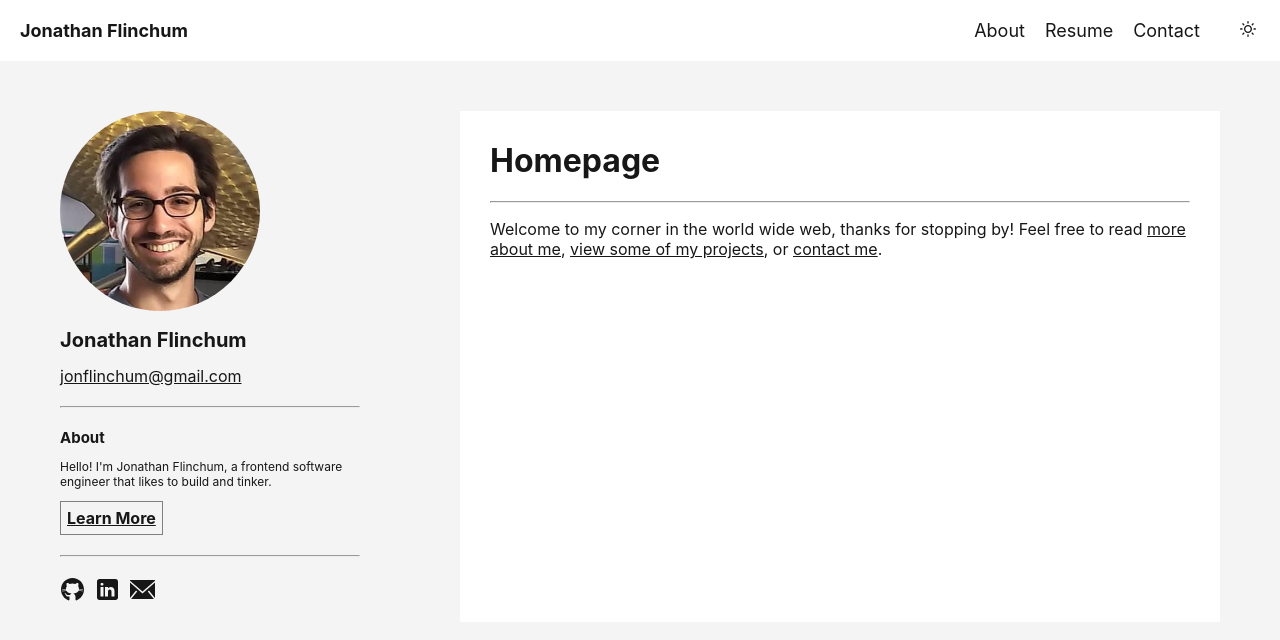
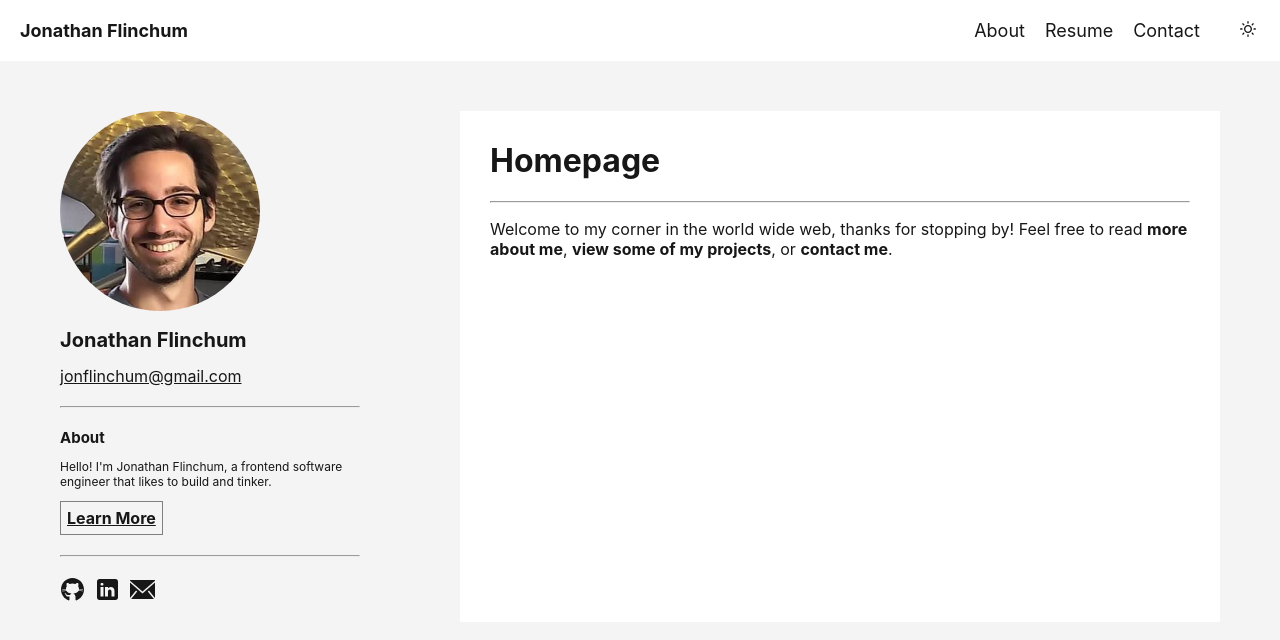
Before and after one commit to Jflinchum/personal-webapp, a Next.js app: page /personal-webapp/ in a window 1280 px wide. Shown: the top 640 px of the page. Built offline with nearby package versions, Linux system fonts and the light colour scheme.

Commit message:
better styling on links in content card

```diff
--- a/app/globals.css
+++ b/app/globals.css
@@ -38,7 +38,7 @@ code {
 
 a {
   color: var(--foreground);
-  &:hover {
+  &:hover, &:focus {
     color: var(--foreground-hover);
   }
 }
--- a/components/ContentCard/ContentCard.css
+++ b/components/ContentCard/ContentCard.css
@@ -17,3 +17,10 @@
     width: auto;
   }
 }
+
+.content-body {
+  a {
+    font-weight: 700;
+    text-decoration: none;
+  }
+}
```
